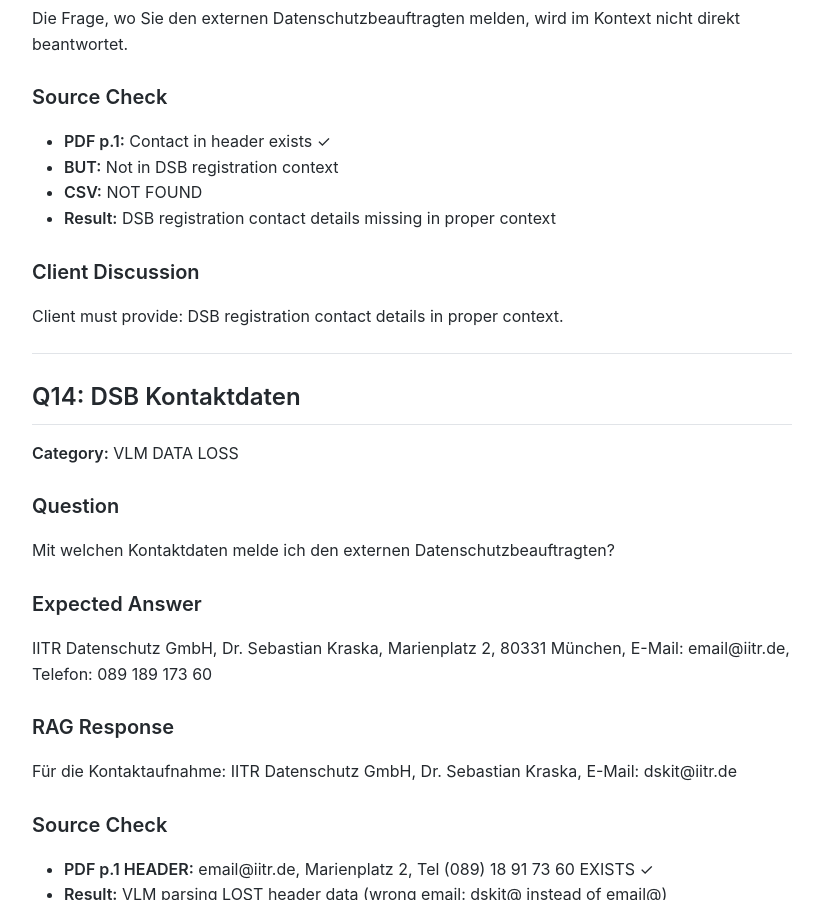
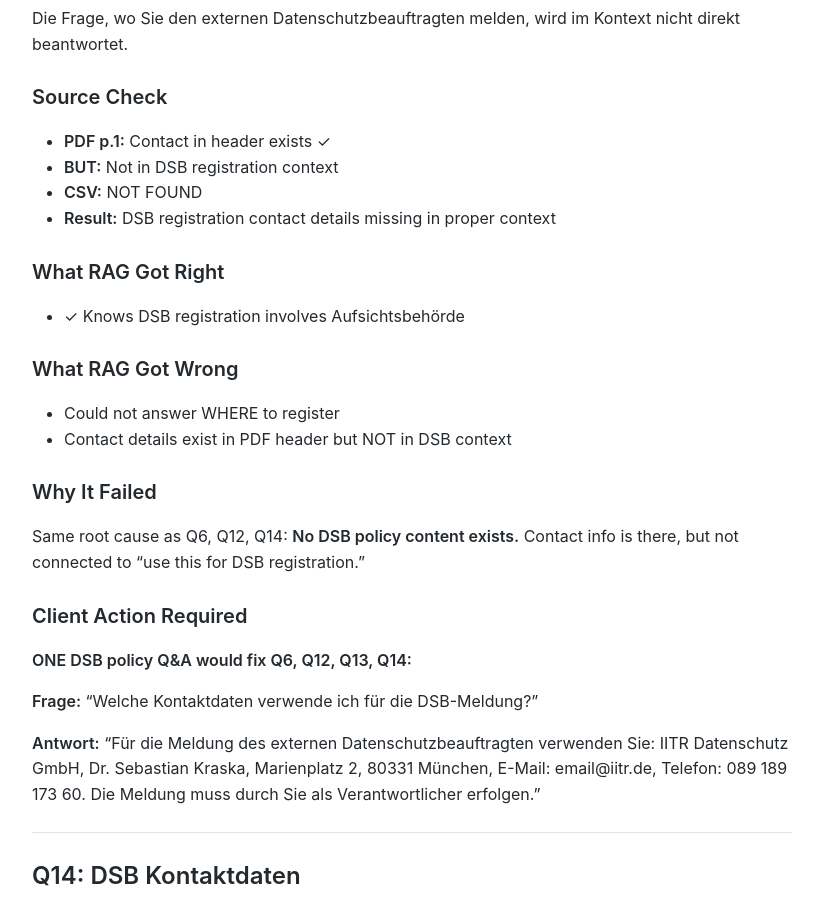
Before and after one commit to MariusWilsch/public-wilsch-ai-pages, a Jekyll site: the page built from project/iitr/dskit-rag-validation-2026-01-15.md, in a window 1280 px wide and 900 px high, scrolled down 5350 px. Shown: the whole window, without its empty margins (228-1047 px from the left). Built offline with Jekyll 4.4.1, drawn with Linux system fonts in a browser that asks for light colours; our own code applies the rules of GitHub Pages for plain Markdown files.

Commit message:
Sync from hippocampus 2026-01-15

```diff
--- a/project/iitr/dskit-rag-validation-2026-01-15.md
+++ b/project/iitr/dskit-rag-validation-2026-01-15.md
@@ -162,8 +162,22 @@ Die Frage, wo Sie den externen Datenschutzbeauftragten melden, wird im Kontext n
 - **CSV:** NOT FOUND
 - **Result:** DSB registration contact details missing in proper context
 
-### Client Discussion
-Client must provide: DSB registration contact details in proper context.
+### What RAG Got Right
+- ✓ Knows DSB registration involves Aufsichtsbehörde
+
+### What RAG Got Wrong
+- Could not answer WHERE to register
+- Contact details exist in PDF header but NOT in DSB context
+
+### Why It Failed
+Same root cause as Q6, Q12, Q14: **No DSB policy content exists.** Contact info is there, but not connected to "use this for DSB registration."
+
+### Client Action Required
+**ONE DSB policy Q&A would fix Q6, Q12, Q13, Q14:**
+
+**Frage:** "Welche Kontaktdaten verwende ich für die DSB-Meldung?"
+
+**Antwort:** "Für die Meldung des externen Datenschutzbeauftragten verwenden Sie: IITR Datenschutz GmbH, Dr. Sebastian Kraska, Marienplatz 2, 80331 München, E-Mail: email@iitr.de, Telefon: 089 189 173 60. Die Meldung muss durch Sie als Verantwortlicher erfolgen."
 
 ---
 
```
